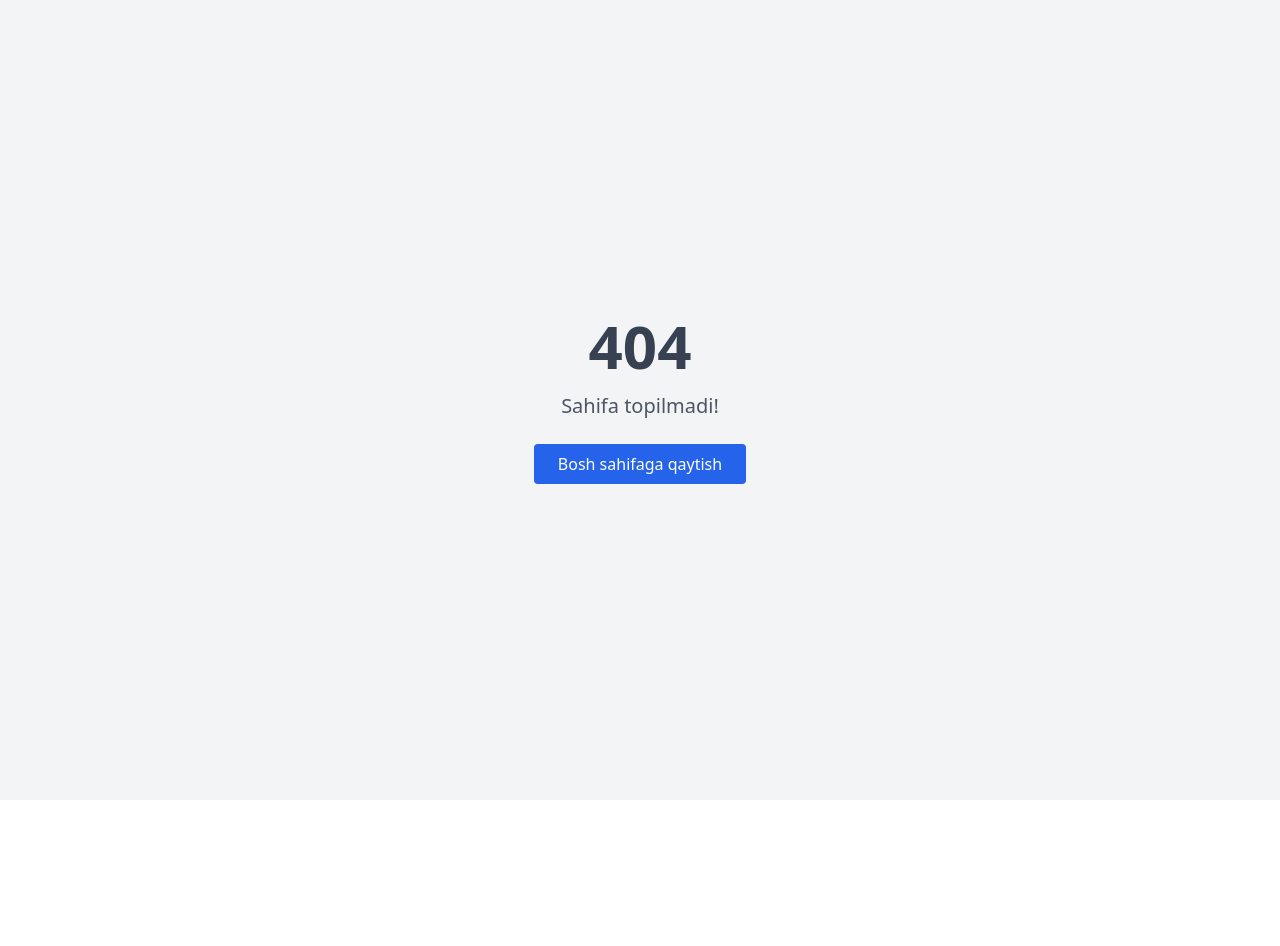
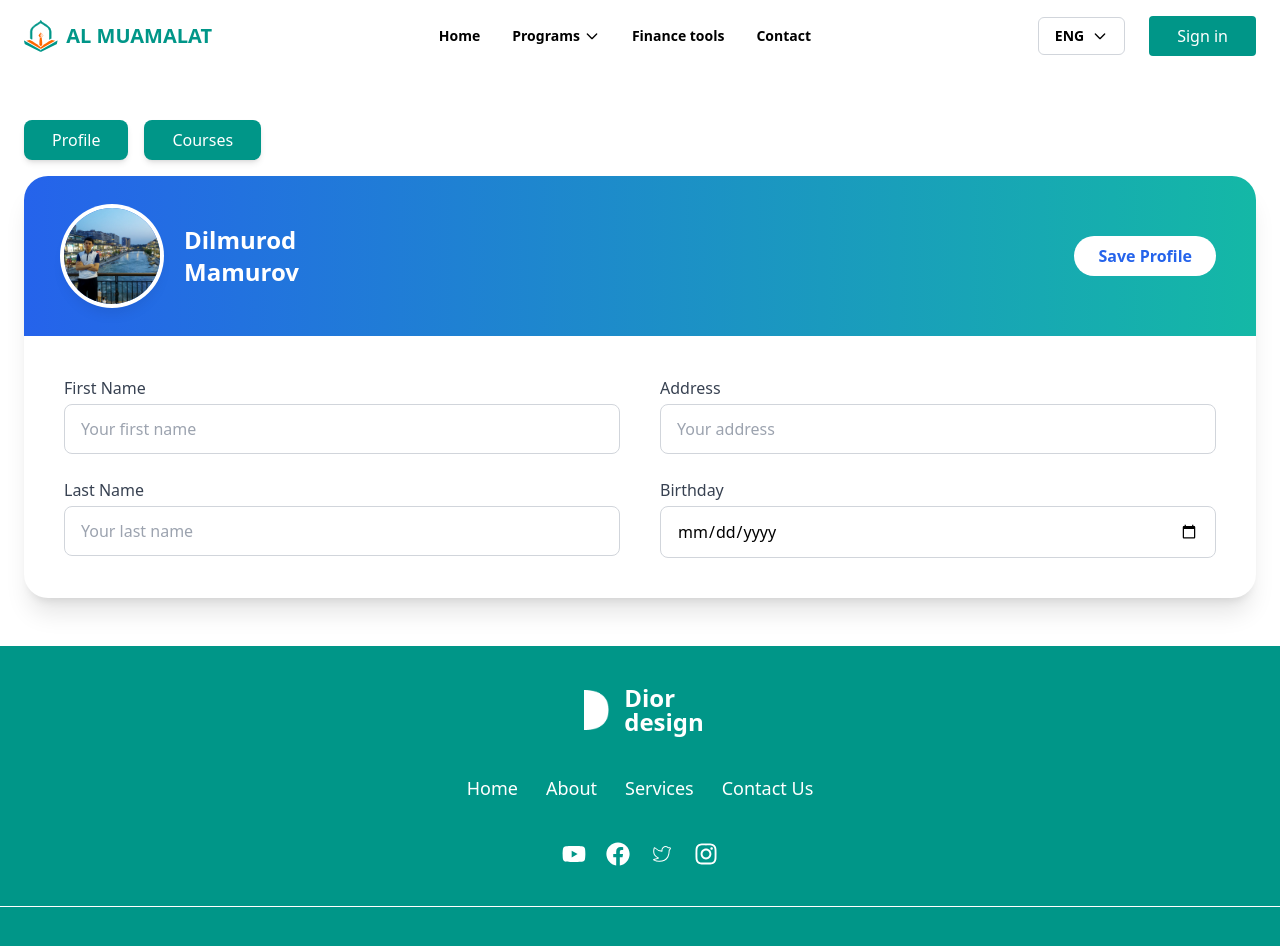
Before and after one commit to MamurovDilmurod/AL-MUAMALAT-, a React (Vite) app: page /contact in a window 1280 px wide. Before the commit this address had no page. Before the commit the page ends 800 px from the top, so only its background shows below. Built offline with nearby package versions, Linux system fonts and the light colour scheme.

Commit message:
Styled Contact page

```diff
--- a/src/App.jsx
+++ b/src/App.jsx
@@ -4,12 +4,14 @@ import Home from './components/Home'
 import RootLayout from './layout/RootLayout'
 import NotFound from './components/NotFound'
 import Login from './components/Login'
+import Contact from './pages/Contact'
 
 const App = () => {
   const router = createBrowserRouter(createRoutesFromElements(
     <Route>
       <Route path='/' element={<RootLayout />} >
         <Route index element={<Home />} />
+        <Route path='/contact' element={<Contact />} />
         <Route path='/login' element={<Login />} />
       </Route>
       <Route path='*' element={<NotFound />} />
--- a/src/components/Form.jsx
+++ b/src/components/Form.jsx
@@ -2,7 +2,7 @@ import React from 'react';
 
 function Form() {
     return (
-        <div className="flex flex-col p-0 m-0 md:flex-row">
+        <div className="flex flex-col p-0 py-16 m-0 md:flex-row">
             {/* Chap tarafdagi div */}
             <div className="w-full md:w-1/2 bg-[#FAE9D3] p-10 flex flex-col justify-center">
                 <h2 className="text-[#D28527] text-2xl font-bold mb-4">
--- a/src/components/Navbar.jsx
+++ b/src/components/Navbar.jsx
@@ -68,7 +68,7 @@ const Navbar = () => {
                 </li>
 
                 <li className="text-sm font-semibold cursor-pointer hover:text-primary">Finance tools</li>
-                <li className="text-sm font-semibold cursor-pointer hover:text-primary">Contact</li>
+                <Link to={'contact'} className="text-sm font-semibold cursor-pointer hover:text-primary">Contact</Link>
             </ul>
 
             {/* Language Selection */}
--- a/src/components/OurExpert.jsx
+++ b/src/components/OurExpert.jsx
@@ -52,7 +52,7 @@ function OurExpert() {
                                 <img
                                     src={expert.img}
                                     alt={expert.name}
-                                    className="object-cover rounded-lg h-72 w-72"
+                                    className="object-cover rounded-lg h-80 w-72"
                                 />
                             </div>
 
--- /dev/null
+++ b/src/pages/Contact.jsx
@@ -0,0 +1,81 @@
+import React from 'react';
+import ozim from '../img/ozim.jpg';
+
+function Contact() {
+    return (
+        <div className="max-w-[1320px] px-6 py-12 mx-auto ">
+            {/* Navigation */}
+            <div className="flex gap-4 pb-4">
+                <button className="px-7 py-2 rounded-lg bg-[#009688] text-white font-normal shadow-md hover:bg-[#007f6b] transition">
+                    Profile
+                </button>
+                <button className="px-7 py-2 rounded-lg bg-[#009688] text-white font-normal shadow-md hover:bg-[#007f6b] transition">
+                    Courses
+                </button>
+            </div>
+
+
+            <div className="overflow-hidden bg-white shadow-xl rounded-3xl">
+                {/* Header */}
+                <div className="flex flex-col items-center justify-between px-10 py-8 bg-gradient-to-r from-blue-600 to-teal-500 md:flex-row">
+                    <div className="flex items-center gap-6">
+                        <img
+                            src={ozim}
+                            alt="profile"
+                            className="object-cover w-24 h-24 rounded-full shadow-lg ring-4 ring-white"
+                        />
+                        <div>
+                            <h1 className="text-2xl font-bold text-white">Dilmurod <br /> Mamurov</h1>
+                        </div>
+                    </div>
+                    <button className="px-6 py-2 mt-6 font-semibold text-blue-600 transition bg-white rounded-full md:mt-0 hover:bg-blue-100">
+                        Save Profile
+                    </button>
+                </div>
+
+
+
+                {/* Form */}
+                <div className="grid gap-10 p-10 md:grid-cols-2">
+                    <div className="space-y-6">
+                        <div>
+                            <label className="block mb-1 font-medium text-gray-700">First Name</label>
+                            <input
+                                type="text"
+                                placeholder="Your first name"
+                                className="w-full px-4 py-3 border border-gray-300 rounded-lg focus:outline-none focus:ring-2 focus:ring-blue-500"
+                            />
+                        </div>
+                        <div>
+                            <label className="block mb-1 font-medium text-gray-700">Last Name</label>
+                            <input
+                                type="text"
+                                placeholder="Your last name"
+                                className="w-full px-4 py-3 border border-gray-300 rounded-lg focus:outline-none focus:ring-2 focus:ring-blue-500"
+                            />
+                        </div>
+                    </div>
+                    <div className="space-y-6">
+                        <div>
+                            <label className="block mb-1 font-medium text-gray-700">Address</label>
+                            <input
+                                type="text"
+                                placeholder="Your address"
+                                className="w-full px-4 py-3 border border-gray-300 rounded-lg focus:outline-none focus:ring-2 focus:ring-blue-500"
+                            />
+                        </div>
+                        <div>
+                            <label className="block mb-1 font-medium text-gray-700">Birthday</label>
+                            <input
+                                type="date"
+                                className="w-full px-4 py-3 border border-gray-300 rounded-lg focus:outline-none focus:ring-2 focus:ring-blue-500"
+                            />
+                        </div>
+                    </div>
+                </div>
+            </div>
+        </div>
+    );
+}
+
+export default Contact;
```
Also changed, not shown: src/img/ozim.jpg (added).
